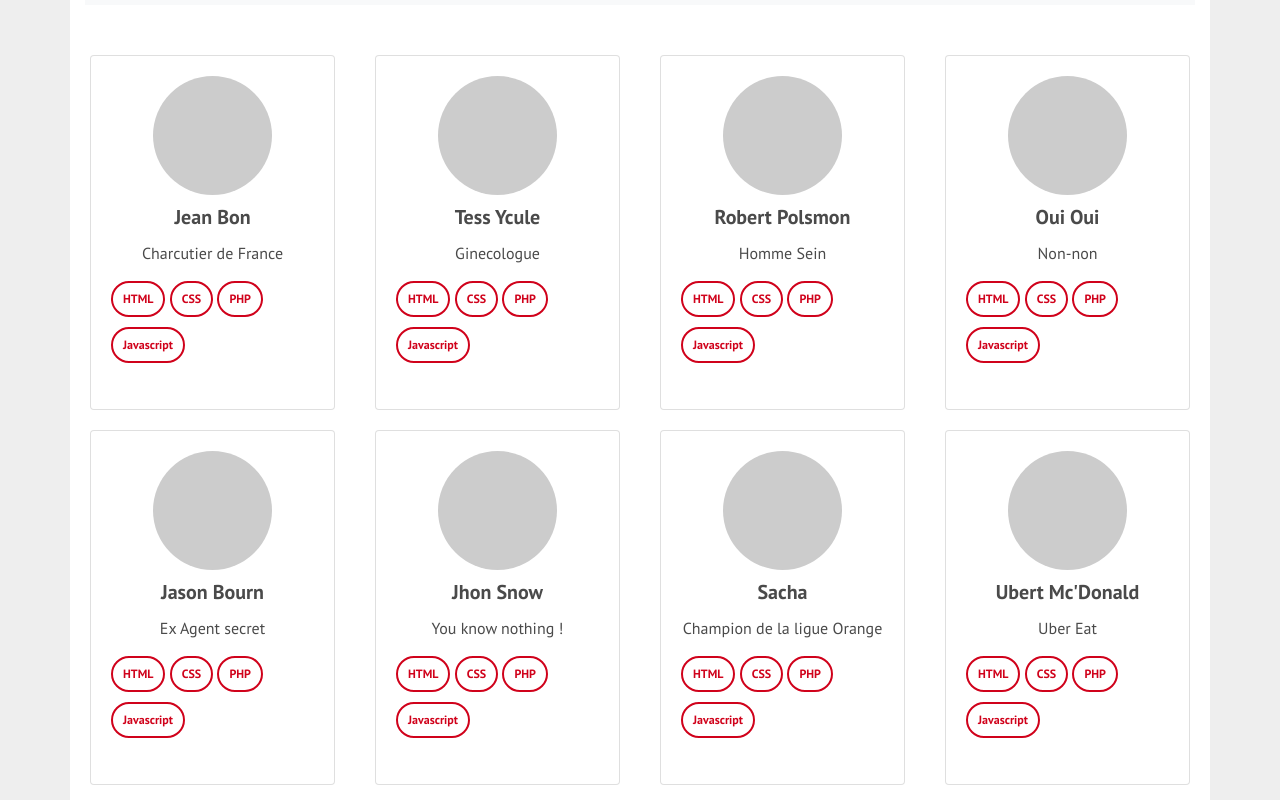
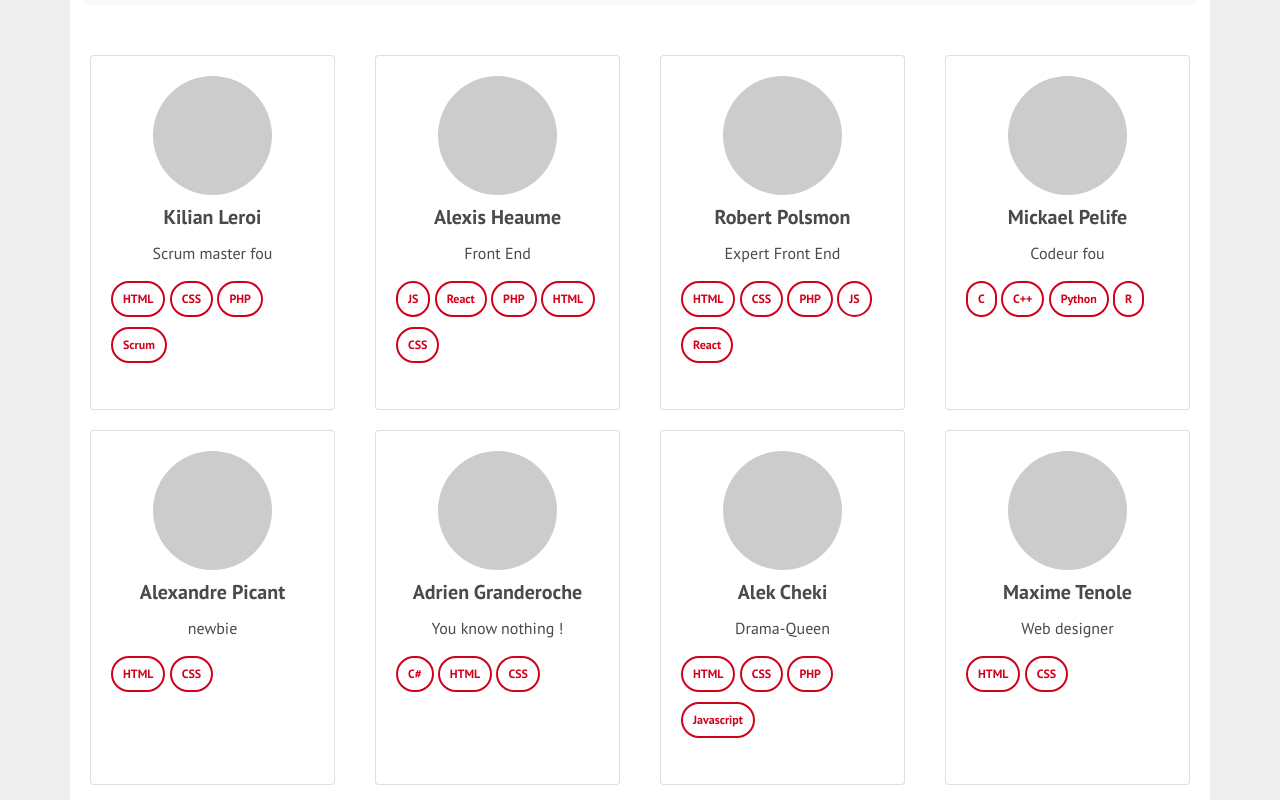
Before and after one commit to Helkir/TeamFactory, a plain HTML site: page public/list-users.html in a window 1280 px wide. Shown: the part 208-1008 px from the top of the page. Drawn offline with nearby package versions, Linux system fonts and the light colour scheme.

Commit message:
Noms Decents ;)
Hein cedric !

```diff
--- a/public/list-users.html
+++ b/public/list-users.html
@@ -94,12 +94,12 @@
                 <div class="card card-user">
                     <div class="card-body">
                         <div class="pp-user"></div>
-                        <h5 class="card-title text-center">Jean Bon</h5>
-                        <p class="text-center">Charcutier de France</p>
+                        <h5 class="card-title text-center">Kilian Leroi</h5>
+                        <p class="text-center">Scrum master fou</p>
                         <span class="badge badge-pill">HTML</span>
                         <span class="badge badge-pill">CSS</span>
                         <span class="badge badge-pill">PHP</span>
-                        <span class="badge badge-pill">Javascript</span>
+                        <span class="badge badge-pill">Scrum</span>
                     </div>
                 </div>
             </div>
@@ -107,12 +107,13 @@
                 <div class="card card-user">
                         <div class="card-body">
                             <div class="pp-user"></div>
-                            <h5 class="card-title text-center">Tess Ycule</h5>
-                            <p class="text-center">Ginecologue</p>
+                            <h5 class="card-title text-center">Alexis Heaume</h5>
+                            <p class="text-center">Front End</p>
+                            <span class="badge badge-pill">JS</span>
+                            <span class="badge badge-pill">React</span>
+                            <span class="badge badge-pill">PHP</span>
                             <span class="badge badge-pill">HTML</span>
                             <span class="badge badge-pill">CSS</span>
-                            <span class="badge badge-pill">PHP</span>
-                            <span class="badge badge-pill">Javascript</span>
                         </div>
                 </div>
             </div>
@@ -121,11 +122,12 @@
                         <div class="card-body">
                             <div class="pp-user"></div>
                             <h5 class="card-title text-center"><a href="./user-profile.html">Robert Polsmon</a></h5>
-                            <p class="text-center">Homme Sein</p>
+                            <p class="text-center">Expert Front End</p>
                             <span class="badge badge-pill">HTML</span>
                             <span class="badge badge-pill">CSS</span>
                             <span class="badge badge-pill">PHP</span>
-                            <span class="badge badge-pill">Javascript</span>
+                            <span class="badge badge-pill">JS</span>
+                            <span class="badge badge-pill">React</span>
                         </div>
                  </div>
             </div>
@@ -133,12 +135,12 @@
                         <div class="card card-user">
                                 <div class="card-body">
                                     <div class="pp-user"> </div>
-                                    <h5 class="card-title text-center">Oui Oui</h5>
-                                    <p class="text-center">Non-non</p>
-                                    <span class="badge badge-pill">HTML</span>
-                                    <span class="badge badge-pill">CSS</span>
-                                    <span class="badge badge-pill">PHP</span>
-                                    <span class="badge badge-pill">Javascript</span>
+                                    <h5 class="card-title text-center">Mickael Pelife</h5>
+                                    <p class="text-center">Codeur fou</p>
+                                    <span class="badge badge-pill">C</span>
+                                    <span class="badge badge-pill">C++</span>
+                                    <span class="badge badge-pill">Python</span>
+                                    <span class="badge badge-pill">R</span>
                                 </div>
                         </div>
              </div>
@@ -146,12 +148,10 @@
                             <div class="card card-user">
                                     <div class="card-body">
                                         <div class="pp-user"></div>
-                                        <h5 class="card-title text-center">Jason Bourn</h5>
-                                        <p class="text-center">Ex Agent secret</p>
+                                        <h5 class="card-title text-center">Alexandre Picant</h5>
+                                        <p class="text-center">newbie</p>
                                         <span class="badge badge-pill">HTML</span>
                                         <span class="badge badge-pill">CSS</span>
-                                        <span class="badge badge-pill">PHP</span>
-                                        <span class="badge badge-pill">Javascript</span>
                                     </div>
                                 </div>
              </div>
@@ -159,12 +159,11 @@
                             <div class="card card-user">
                                         <div class="card-body">
                                             <div class="pp-user"> </div>
-                                            <h5 class="card-title text-center">Jhon Snow</h5>
+                                            <h5 class="card-title text-center">Adrien Granderoche</h5>
                                             <p class="text-center">You know nothing !</p>
+                                            <span class="badge badge-pill">C#</span>
                                             <span class="badge badge-pill">HTML</span>
                                             <span class="badge badge-pill">CSS</span>
-                                            <span class="badge badge-pill">PHP</span>
-                                            <span class="badge badge-pill">Javascript</span>
                                         </div>
                             </div>
             </div>
@@ -172,8 +171,8 @@
                             <div class="card card-user">
                                             <div class="card-body">
                                                 <div class="pp-user"></div>
-                                                <h5 class="card-title text-center">Sacha</h5>
-                                                <p class="text-center">Champion de la ligue Orange</p>
+                                                <h5 class="card-title text-center">Alek Cheki</h5>
+                                                <p class="text-center">Drama-Queen</p>
                                                 <span class="badge badge-pill">HTML</span>
                                                 <span class="badge badge-pill">CSS</span>
                                                 <span class="badge badge-pill">PHP</span>
@@ -186,12 +185,10 @@
                                                 <div class="card-body">
                                                     <div class="pp-user">
                                                     </div>
-                                                    <h5 class="card-title text-center">Ubert Mc'Donald</h5>
-                                                    <p class="text-center">Uber Eat</p>
+                                                    <h5 class="card-title text-center">Maxime Tenole</h5>
+                                                    <p class="text-center">Web designer</p>
                                                     <span class="badge badge-pill">HTML</span>
                                                     <span class="badge badge-pill">CSS</span>
-                                                    <span class="badge badge-pill">PHP</span>
-                                                    <span class="badge badge-pill">Javascript</span>
                                                 </div>
                             </div>
              </div>
```
Also changed, not shown: public/my-profile.html (+1 -1 lines), public/user-profile.html (+1 -1 lines).
